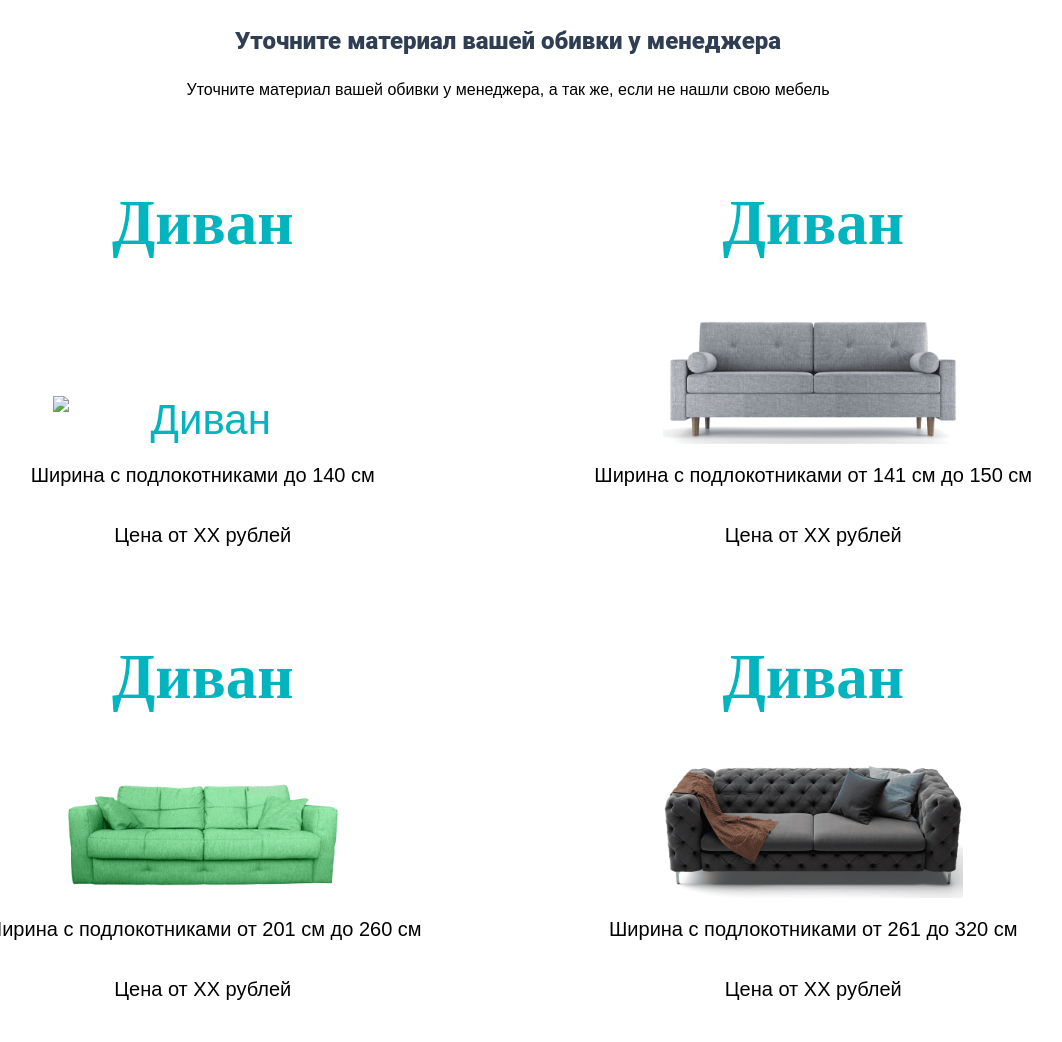
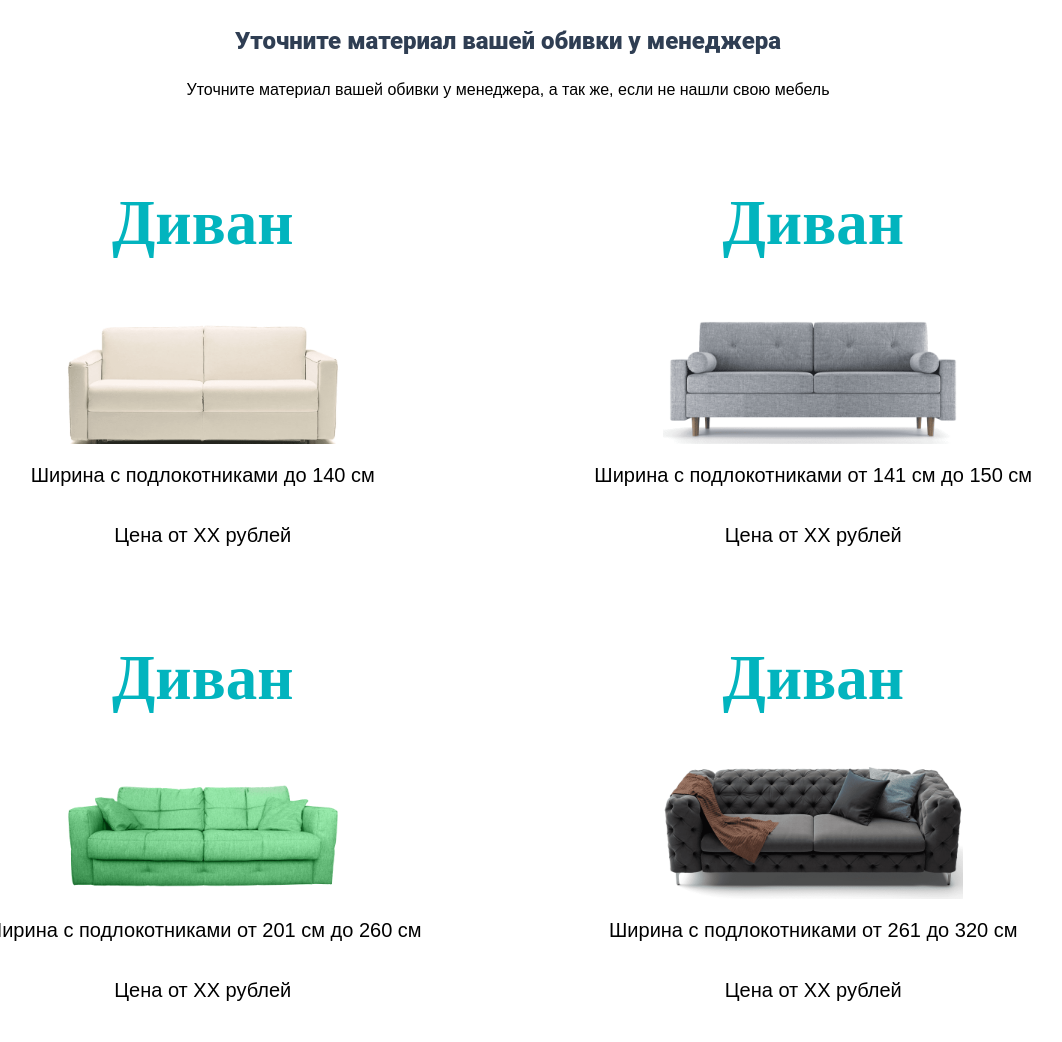
Before and after one commit to rodionspi/dry-cleaning-prices, a plain HTML site: page index.html in a window 1280 px wide. Shown: the part 1540-2582 px from the top of the page, without its empty margins (132-1194 px from the left). Drawn offline with Linux system fonts and the light colour scheme; the site is published under a folder, as on GitHub Pages, so addresses that start at the root find nothing.

Commit message:
Fix file paths for social media icons and scripts in index.html

```diff
--- a/index.html
+++ b/index.html
@@ -76,7 +76,7 @@
             </div>
             <div class="hamburger-menu__containerBoottomTwo">
               <a class="hamburger-menu__social" href="https://telegram.me/+79168829426" target="_blank" rel="noreferrer">
-                <img class="hamburger-menu__icon hamburger-menu__icon_margin" src="/icons/telegram.svg" alt="иконка Telegram" />
+                <img class="hamburger-menu__icon hamburger-menu__icon_margin" src="./icons/telegram.svg" alt="иконка Telegram" />
               </a>
               <a class="hamburger-menu__social" href="https://vk.com/lami_ko" target="_blank" rel="noreferrer">
                 <img class="hamburger-menu__icon hamburger-menu__icon_margin" src="./icons/vkontakte.svg" alt="иконка Vkontakte" />
@@ -137,7 +137,7 @@
           <!-- <h2 class="section__title">Диваны</h2> -->
           <div class="coach__item item">
             <h2 class="coach__title item__title">Диван</h2>
-            <img class="coach__image" src="/images/sofa_up_to_140.png" alt="Диван">
+            <img class="coach__image" src="images/sofa_up_to_140.png" alt="Диван">
             <p>Ширина с подлокотниками до 140 см</p>
             <p>Цена от XX рублей</p>
           </div>
@@ -536,6 +536,6 @@
       </div>
       <p class="footer__paragraph">Euro Dry Cleaning Выездная химчистка мебели.</p>
     </footer>
-    <script src="/scripts.js" defer></script>
+    <script src="./scripts.js" defer></script>
 </body>
 </html>
```
